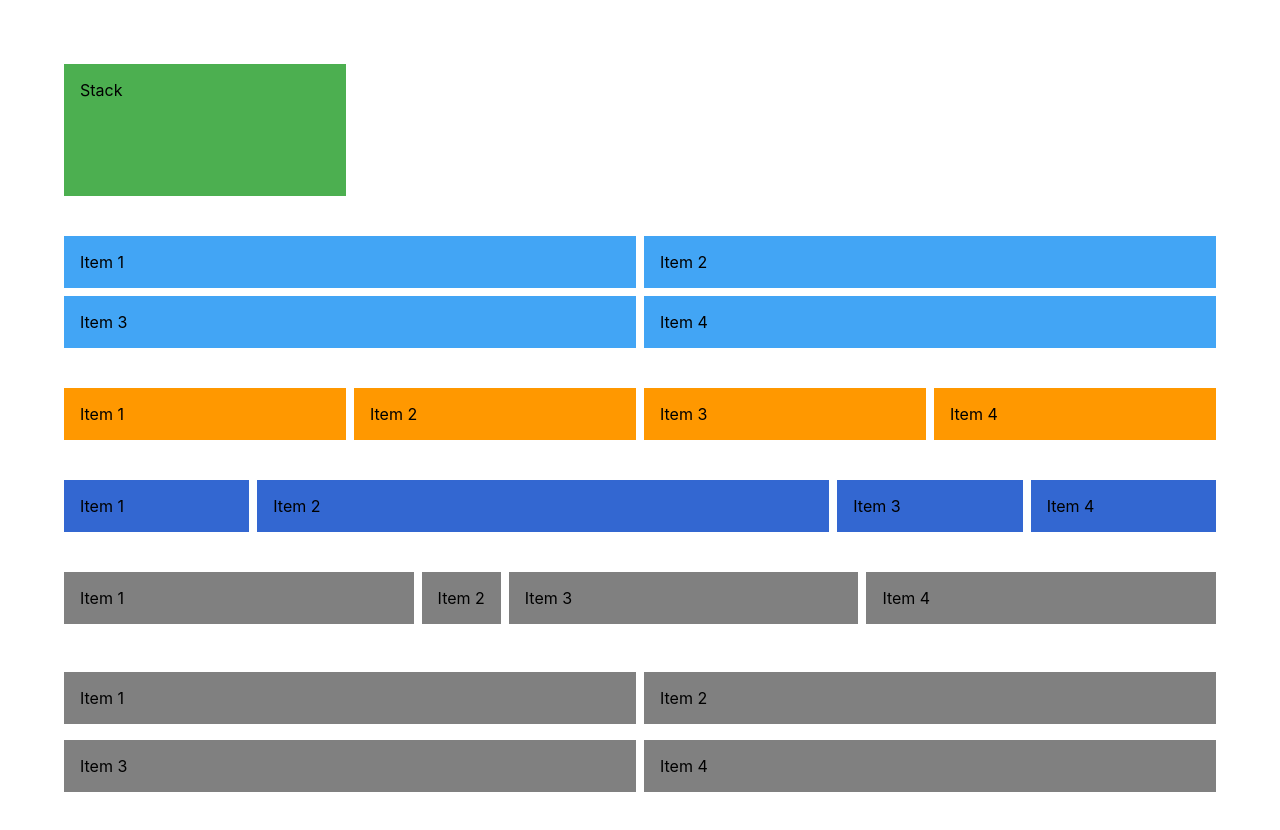
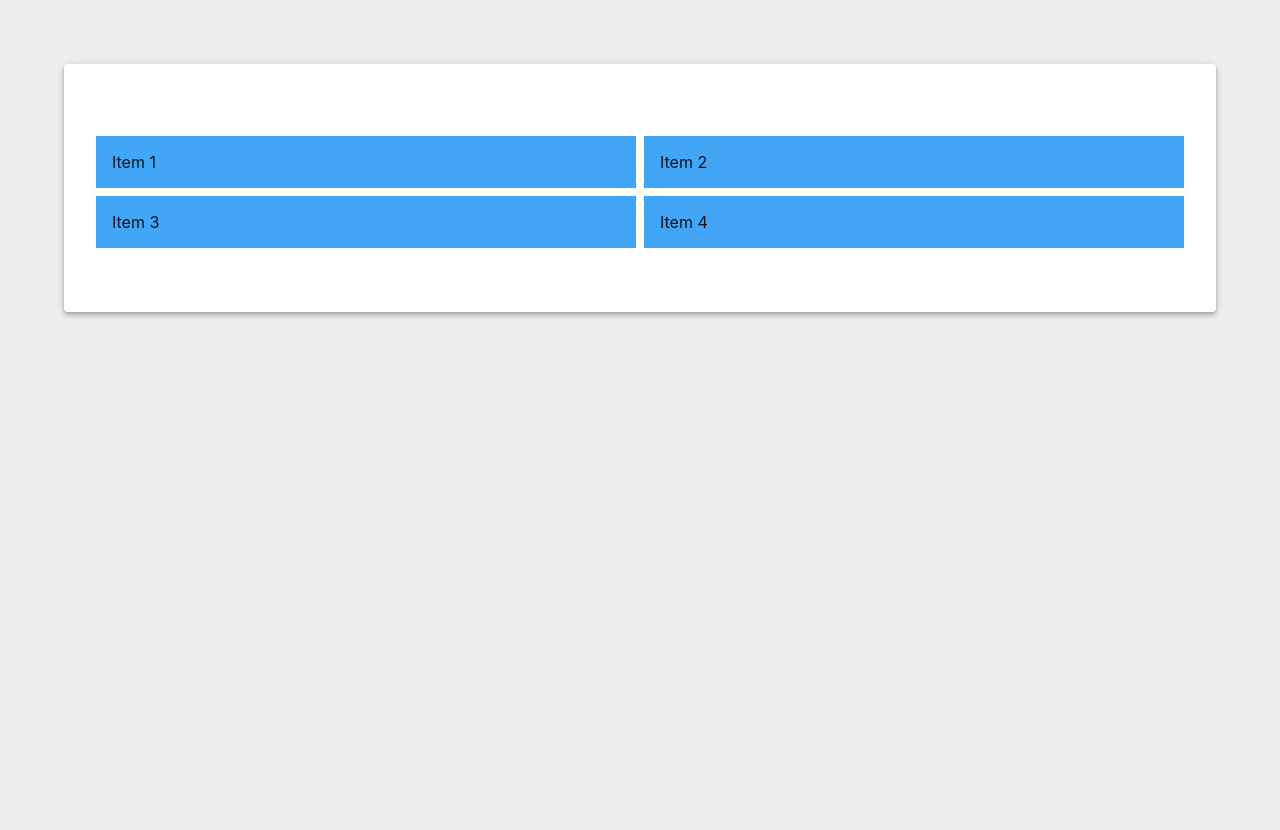
Before and after one commit to noureddein/mui_course, a React (Create React App) app: page / in a window 1280 px wide. Shown: the top 830 px of the page. After the commit the page ends 800 px from the top, so only its background shows below. Built offline with nearby package versions, Linux system fonts and the light colour scheme.

Commit message:
Adding the Paper component

```diff
--- a/src/App.css
+++ b/src/App.css
@@ -1,3 +1,7 @@
+body{
+  background-color: #eee;
+}
+
 .App {
   padding: 4rem;
 }
--- a/src/App.tsx
+++ b/src/App.tsx
@@ -9,7 +9,8 @@ import "./App.css";
 // import MuiRating from './components/MuiRating';
 // import MuiAutocomplete from './components/MuiAutocomplete';
 // import MuiLayout from './components/MuiLayout';
-import MuiGrid from "./components/MuiGrid";
+// import MuiGrid from "./components/MuiGrid";
+import MuiPaper from "./components/MuiPaper";
 
 function App() {
     return (
@@ -24,7 +25,8 @@ function App() {
             {/* <MuiRating /> */}
             {/* <MuiAutocomplete /> */}
             {/* <MuiLayout/> */}
-            <MuiGrid />
+            {/* <MuiGrid /> */}
+            <MuiPaper />
         </div>
     );
 }
--- /dev/null
+++ b/src/components/MuiPaper.tsx
@@ -0,0 +1,35 @@
+import { Paper, Grid, Box } from "@mui/material";
+
+/*
+    - Elevation prop:
+        used to control the shadow, default value = 1
+*/
+
+export default function MuiPaper() {
+    return (
+        <Paper sx={{padding: '2rem'}} elevation={4}>
+            <Grid container my={4} spacing={1}>
+                <Grid item xs={12} sm={6}>
+                    <Box bgcolor="primary.light" p={2}>
+                        Item 1
+                    </Box>
+                </Grid>
+                <Grid item xs={12} sm={6}>
+                    <Box bgcolor="primary.light" p={2}>
+                        Item 2
+                    </Box>
+                </Grid>
+                <Grid item xs={12} sm={6}>
+                    <Box bgcolor="primary.light" p={2}>
+                        Item 3
+                    </Box>
+                </Grid>
+                <Grid item xs={12} sm={6}>
+                    <Box bgcolor="primary.light" p={2}>
+                        Item 4
+                    </Box>
+                </Grid>
+            </Grid>
+        </Paper>
+    );
+}
```
